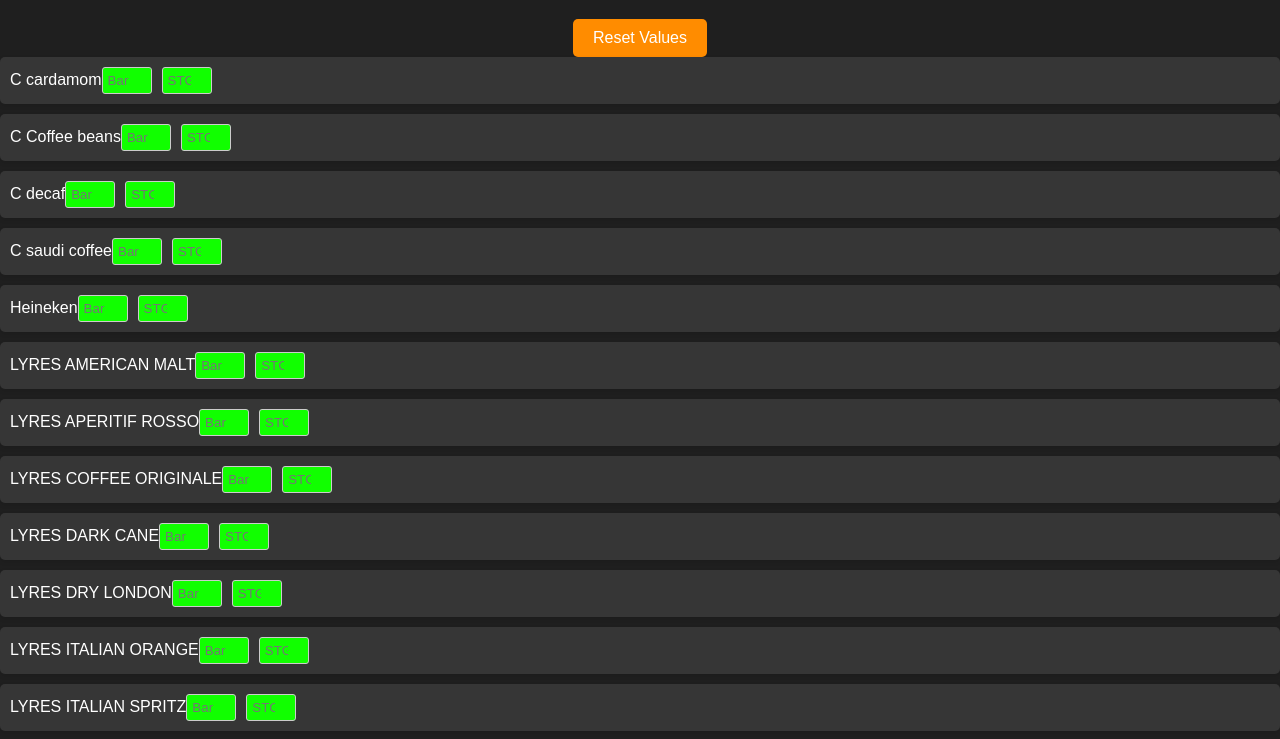
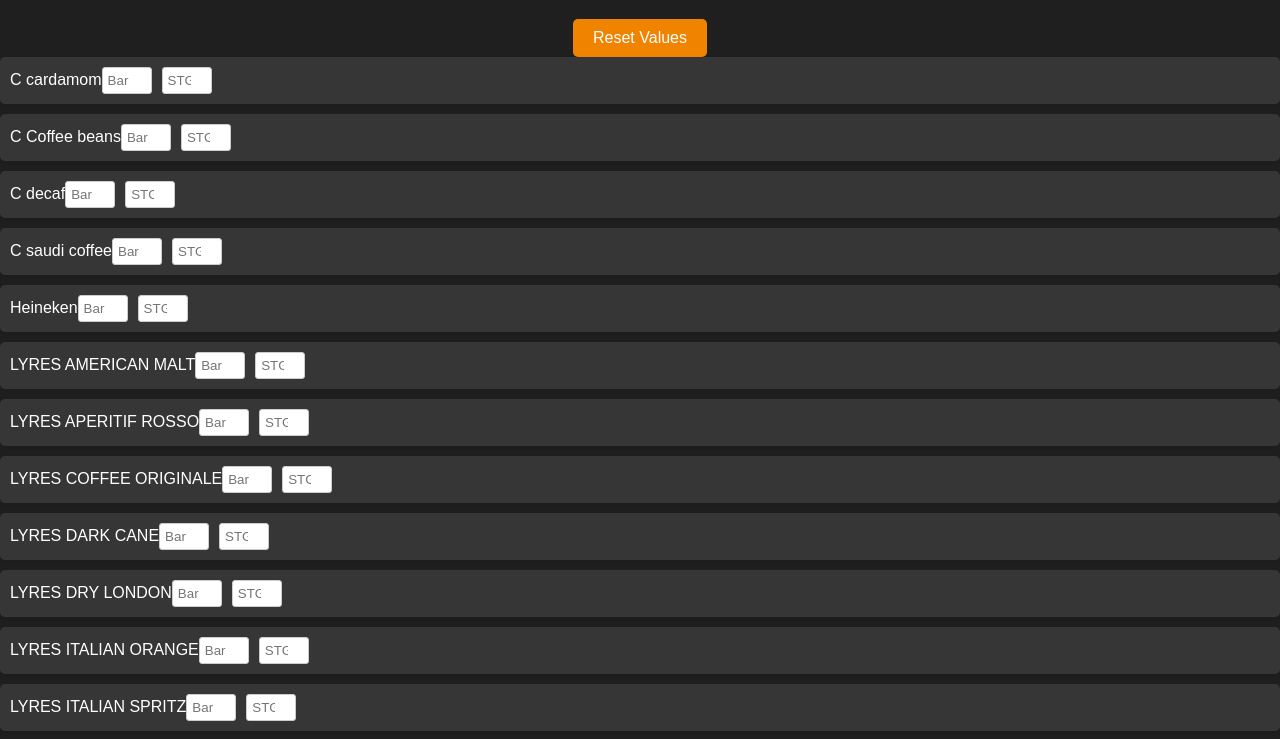
Before and after one commit to Crotoconlaptop/bar-stock, a plain HTML site: page index.html in a window 1280 px wide. Shown: the part 61-800 px from the top of the page. Drawn offline with Linux system fonts and the light colour scheme.

Commit message:
Add files via upload

```diff
--- a/styles.css
+++ b/styles.css
@@ -32,8 +32,8 @@ input[type='number'] {
     border: 1px solid #ccc;
     border-radius: 3px;
     box-sizing: border-box;
-    background-color: #11ff00; /* Dorado */
-    color: #ffffff; /* Texto blanco */
+    background-color: #ffffff; /* Dorado */
+    color: #000000; /* Texto blanco */
 }
 
 button {
@@ -41,7 +41,7 @@ button {
     margin: 0 auto; /* Centrar horizontalmente */
     padding: 10px 20px; /* Aumentar el espacio vertical para los botones */
     margin-top: 20px;
-    background-color: #ff8c00; /* Dorado */
+    background-color: #f08400; /* Dorado */
     color: #ffffff; /* Texto blanco */
     border: none;
     border-radius: 5px;
@@ -50,7 +50,7 @@ button {
 }
 
 button:hover {
-    background-color: #2fff00; /* Dorado más oscuro al pasar el cursor */
+    background-color: #d68910; /* Dorado más oscuro al pasar el cursor */
 }
 
 @media (max-width: 768px) {
```
